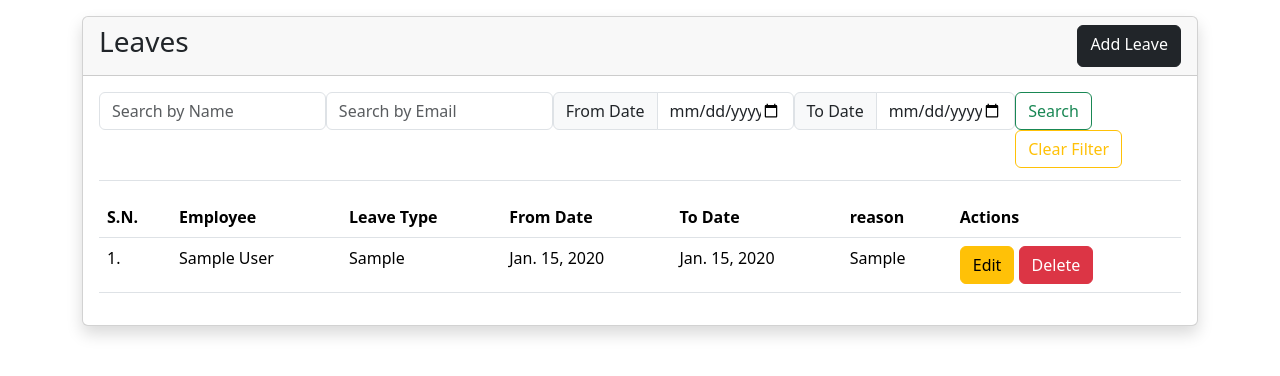
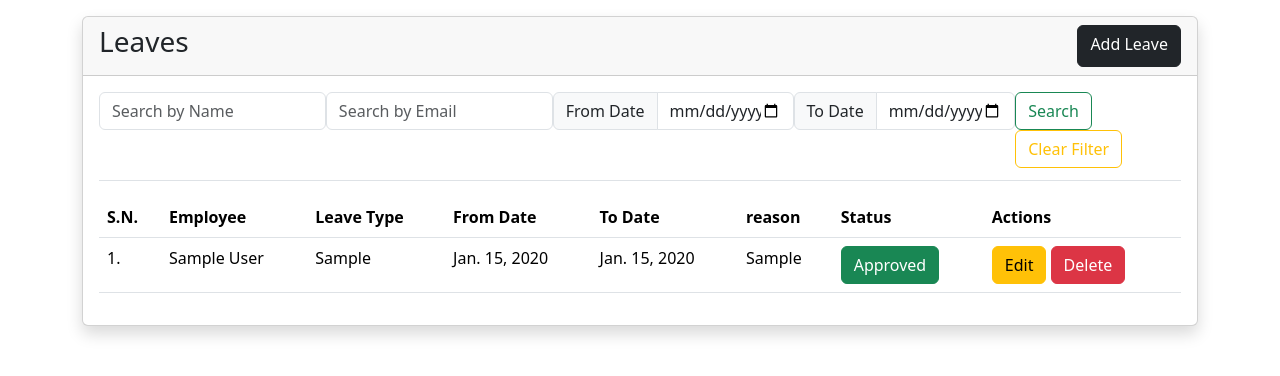
Before and after one commit to sunilyadav97/employee-management-system, a Django app: page /leaves/ in a window 1280 px wide. Shown: the part 56-432 px from the top of the page. Run offline with Django 5.2, Linux system fonts and the light colour scheme; a user stored in the database is signed in; tables that the repository leaves empty hold one stand-in row (values such as "Sample post").

Commit message:
Displaying status field in Leave list template.

```diff
--- a/templates/emsapp/leave_list.html
+++ b/templates/emsapp/leave_list.html
@@ -60,6 +60,7 @@
                             <th>From Date</th>
                             <th>To Date</th>
                             <th>reason</th>
+                            <th>Status</th>
                             {% if request.user.is_superuser or request.user.employee.role.name == "HR Manager" %}
                                 <th>Actions</th>
                             {% endif %}
@@ -74,6 +75,15 @@
                                 <td>{{ object.from_date }}</td>
                                 <td>{{ object.to_date }}</td>
                                 <td>{{ object.reason }}</td>
+                                <td>
+                                    {% if object.status == "PENDING" %}
+                                        <span class="btn btn-warning">Pending</span>
+                                    {% elif object.status == "APPROVED" %}
+                                        <span class="btn btn-success">Approved</span>
+                                    {% else %}
+                                        <span class="btn btn-danger">Rejected</span>
+                                    {% endif %}
+                                </td>
                                 {% if request.user.is_superuser or request.user.employee.role.name == "HR Manager" %}
                                     <td>
                                         <a href="{% url 'emsapp:leave_update' object.id %}"
```
